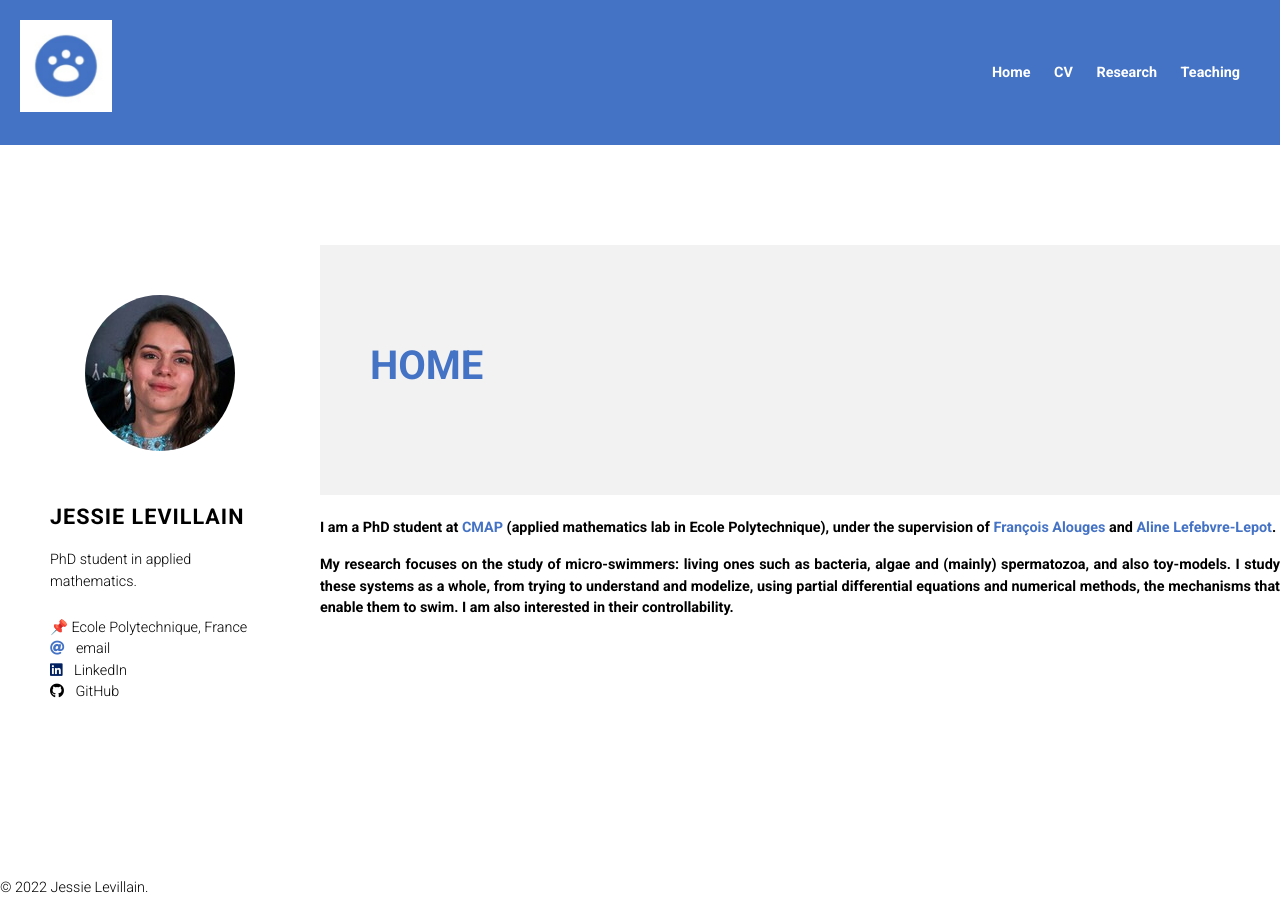
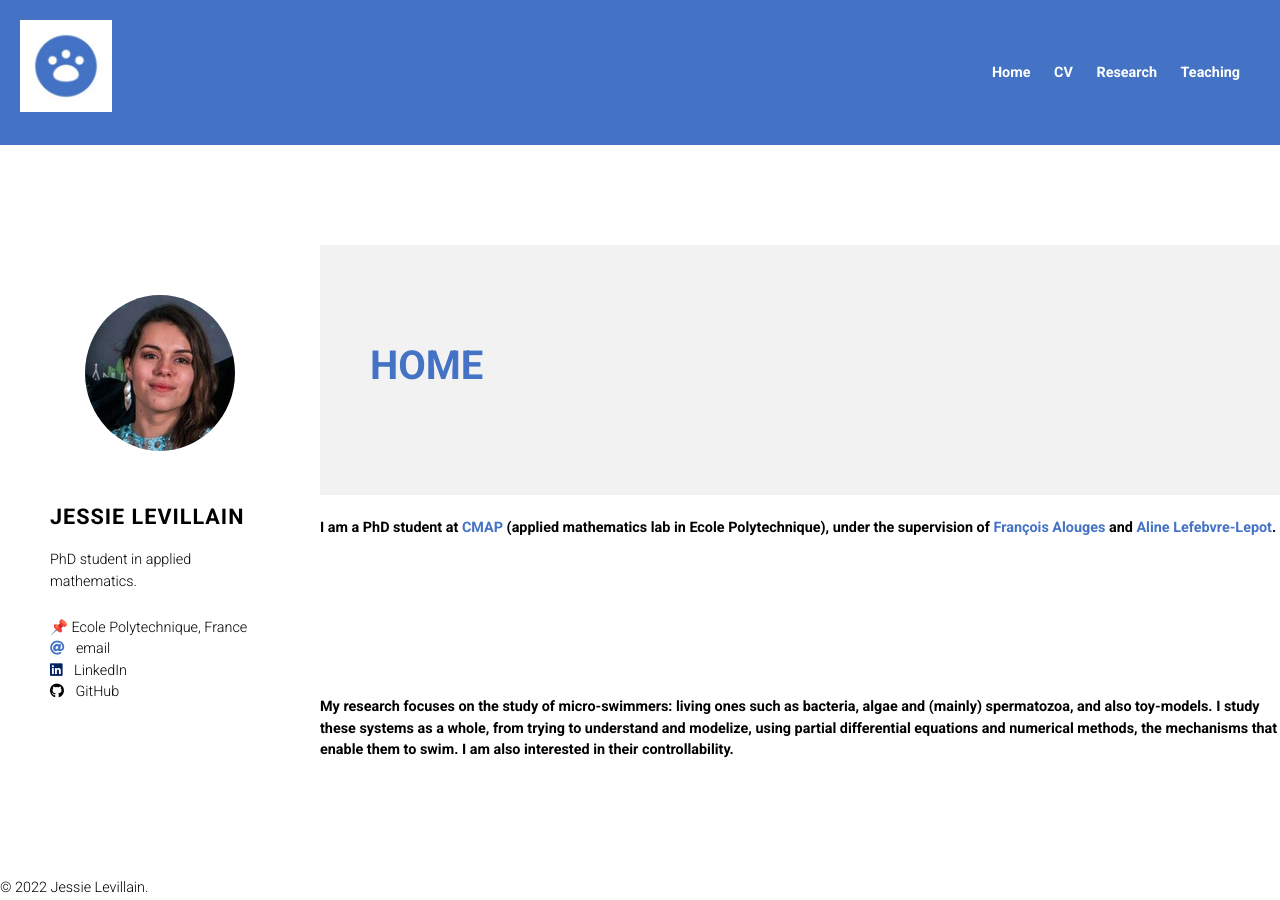
Before and after one commit to jesnial/jesnial.github.io, a Jekyll site: the page built from index.html, in a window 1280 px wide. Built offline with Jekyll 4.4.1, drawn with Linux system fonts in a browser that asks for light colours.

Commit message:
Update index.html

```diff
--- a/index.html
+++ b/index.html
@@ -48,7 +48,7 @@
   		section {margin: 3%;}
 		</style>-->
 
-	      <div class="section" align="justify">
+	      <!--<div class="section" align="justify">-->
 
 	      <p><strong>
 		      <br>
@@ -61,7 +61,7 @@
 
 		      </strong>
 	      </p>
-	      </div>
+	      <!--</div>-->
 	          </div>
 
 			</div><!-- /.container -->
```
